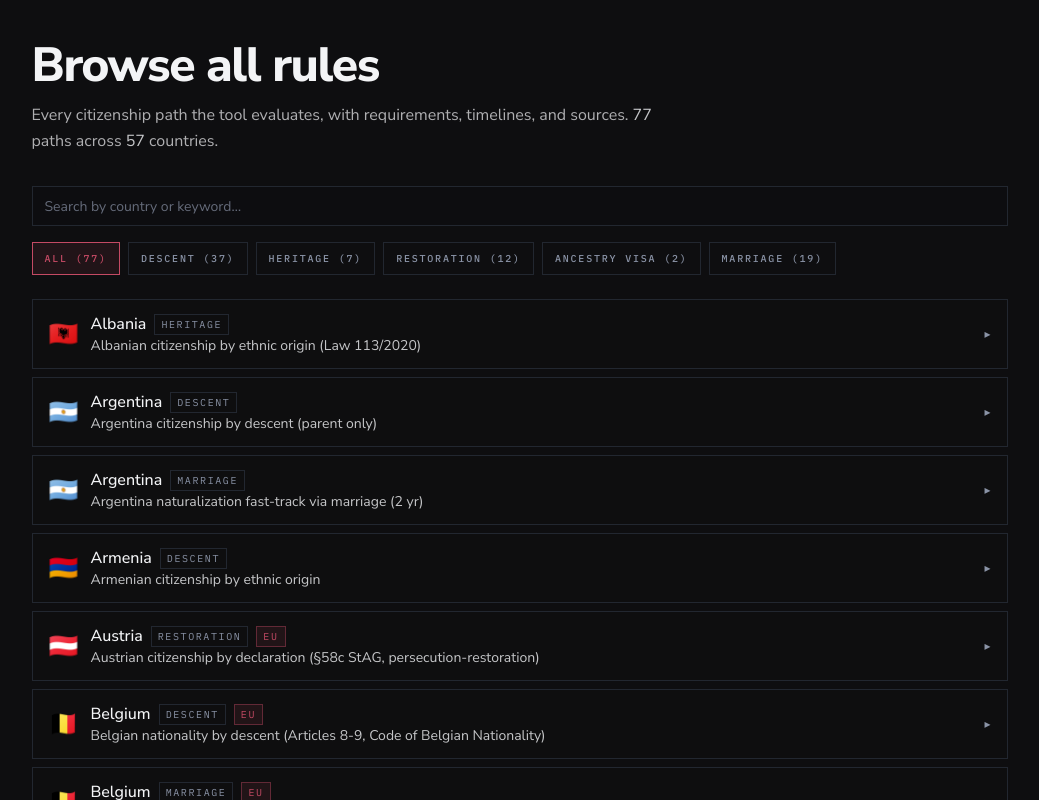
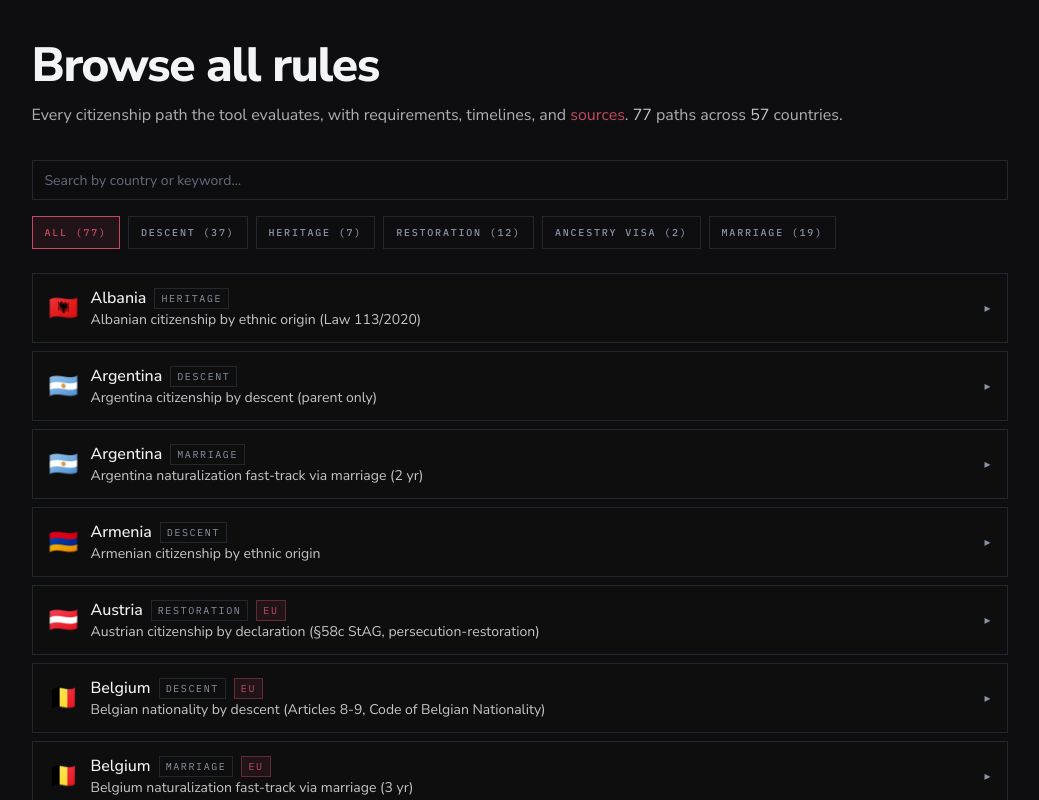
Before and after one commit to m-durana/citizenship-app, a React (Vite) app: page / in a window 1280 px wide. Both pictures are taken after a click on the button "BROWSE ALL RULES". Shown: the top 800 px of the page, without its empty margins (113-1152 px from the left). Built offline with nearby package versions, Linux system fonts and the light colour scheme.

Commit message:
Browse: inline sources link in subheader, drop max-w that forced awkward wrap

```diff
--- a/src/components/Browse.tsx
+++ b/src/components/Browse.tsx
@@ -57,13 +57,11 @@ export function Browse() {
       <h1 className="font-extrabold leading-[1.05] tracking-[-0.03em] text-[clamp(2rem,4vw,3rem)] mb-3">
         Browse all rules
       </h1>
-      <p className="text-ink/70 max-w-[40rem] mb-8 leading-relaxed">
-        Every citizenship path the tool evaluates, with requirements, timelines, and sources.
-        {" "}
+      <p className="text-ink/70 mb-8 leading-relaxed">
+        Every citizenship path the tool evaluates, with requirements, timelines, and{" "}
+        <a href="#/sources" className="text-accent hover:underline">sources</a>.{" "}
         <span className="text-ink/80">{allPaths.length}</span> paths across{" "}
-        <span className="text-ink/80">
-          {new Set(allPaths.map((p) => p.countryCode)).size}
-        </span>{" "}
+        <span className="text-ink/80">{new Set(allPaths.map((p) => p.countryCode)).size}</span>{" "}
         countries.
       </p>
 
```
